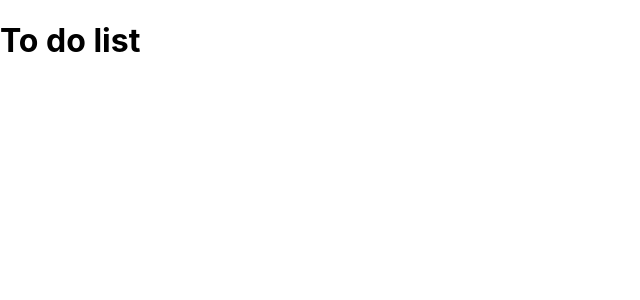
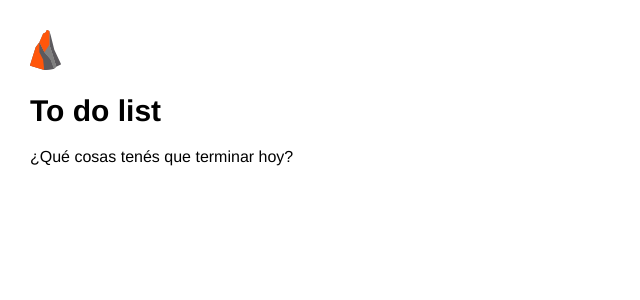
Before and after one commit to gonzalojosedev/PCNT_ToDoList, a React (Create React App) app: page / in a window 1280 px wide. Shown: the top 300 px of the page, without its empty margins (0-640 px from the left). Built offline with nearby package versions, Linux system fonts and the light colour scheme.

Commit message:
Start page components

```diff
--- a/src/App.js
+++ b/src/App.js
@@ -1,10 +1,32 @@
 import React from 'react';
+import styled from '@emotion/styled';
+
+const Header = styled.h1`
+    font-size: 30px;
+    font-weight: 700;
+
+`;
+const Subtitle = styled.h3`
+    font-size: 16px;
+    font-weight:400;
+`;
 
 
 function App() {
   return (
     <div>
-      <h1>To do list</h1>
+      <svg width="31" height="40" viewBox="0 0 31 40" fill="none" xmlns="http://www.w3.org/2000/svg">
+      <path d="M20.5738 29.5564L14.3598 22.143L9.38663 12.2447L5.66102 17.1835L0.0176049 35.1757C-0.0136343 35.2787 -0.00300986 35.3899 0.0471743 35.4851C0.0973585 35.5804 0.183056 35.652 0.285684 35.6844L13.4834 39.8671C13.68 39.9296 13.8829 39.9699 14.0883 39.9874H14.2017C14.5835 40.0121 14.9667 40.0005 15.3462 39.953L23.2168 39.0113C23.4759 38.9798 23.7266 38.8993 23.9557 38.7742L20.5738 29.5564Z" fill="#5C5A5E"/>
+      <path d="M21.8145 22.143L19.3296 14.7192V1.10218L17.209 0.0436072C17.1612 0.0194488 17.1091 0.00499624 17.0557 0.00108373C17.0023 -0.00282877 16.9486 0.00387626 16.8978 0.0208118C16.847 0.0377474 16.8001 0.064578 16.7597 0.0997551C16.7193 0.134932 16.6863 0.177759 16.6626 0.225764L15.6624 2.22261C15.6205 2.30443 15.5512 2.36891 15.4665 2.40477L13.236 3.51145C13.1492 3.55334 13.0808 3.62545 13.0435 3.71423L9.39005 12.2446L14.3598 22.143L20.5738 29.5564L23.9557 38.7707C24.176 38.6463 24.3832 38.5001 24.5743 38.3343C24.6602 38.2655 26.2619 36.7155 26.2619 36.7155L21.8145 22.143Z" fill="#808080"/>
+      <path d="M20.5738 4.81063L19.3296 1.1022V14.7193L21.8145 22.143L26.2619 36.7155L30.8501 34.4437C30.911 34.4133 30.9576 34.3604 30.9801 34.2963C31.0025 34.2321 30.9991 34.1617 30.9704 34.1L24.2994 19.665L20.5738 4.81063Z" fill="#5C5A5E"/>
+      <path d="M13.1157 29.5564L14.2017 39.9737C14.5835 39.9983 14.9667 39.9868 15.3462 39.9393L23.2167 38.9976C23.4758 38.966 23.7266 38.8855 23.9557 38.7604L20.5738 29.5564L14.3598 22.143L9.39005 12.2447V22.1327L13.1157 29.5564Z" fill="#5C5A5E"/>
+      <path d="M26.2619 36.7155L21.8145 22.1429L19.3296 14.7192L14.3598 22.1429L20.5738 29.5564L23.9557 38.7707C24.176 38.6463 24.3833 38.5001 24.5743 38.3342C24.6603 38.2655 26.2619 36.7155 26.2619 36.7155Z" fill="#808080"/>
+      <path d="M19.3296 14.7192V1.10218L17.209 0.0436072C17.1612 0.0194488 17.1091 0.00499624 17.0557 0.00108373C17.0023 -0.00282877 16.9486 0.00387626 16.8978 0.0208118C16.847 0.0377474 16.8001 0.064578 16.7597 0.0997551C16.7193 0.134932 16.6863 0.177759 16.6626 0.225764L15.6624 2.22261C15.6205 2.30443 15.5512 2.36891 15.4665 2.40477L13.236 3.51145C13.1492 3.55334 13.0808 3.62545 13.0435 3.71423L9.39005 12.2446L14.3598 22.143L19.3296 14.7192Z" fill="#FF560B"/>
+      <path d="M13.1157 29.5564L9.38663 22.1327V12.2447L5.66102 17.1835L0.0176049 35.1757C-0.0136343 35.2787 -0.00300986 35.3899 0.0471743 35.4851C0.0973585 35.5804 0.183056 35.652 0.285684 35.6844L13.4834 39.8671C13.68 39.9296 13.8829 39.9699 14.0883 39.9874H14.2017L13.1157 29.5564Z" fill="#FF560B"/>
+      </svg>
+
+      <Header>To do list</Header>
+      <Subtitle>¿Qué cosas tenés que terminar hoy?</Subtitle>
     </div>
   );
 }
--- a/src/index.css
+++ b/src/index.css
@@ -1,8 +1,6 @@
 body {
-  margin: 0;
-  font-family: -apple-system, BlinkMacSystemFont, 'Segoe UI', 'Roboto', 'Oxygen',
-    'Ubuntu', 'Cantarell', 'Fira Sans', 'Droid Sans', 'Helvetica Neue',
-    sans-serif;
+  margin: 30px;
+  font-family: Helvetica, Arial, sans-serif;
   -webkit-font-smoothing: antialiased;
   -moz-osx-font-smoothing: grayscale;
 }
```
